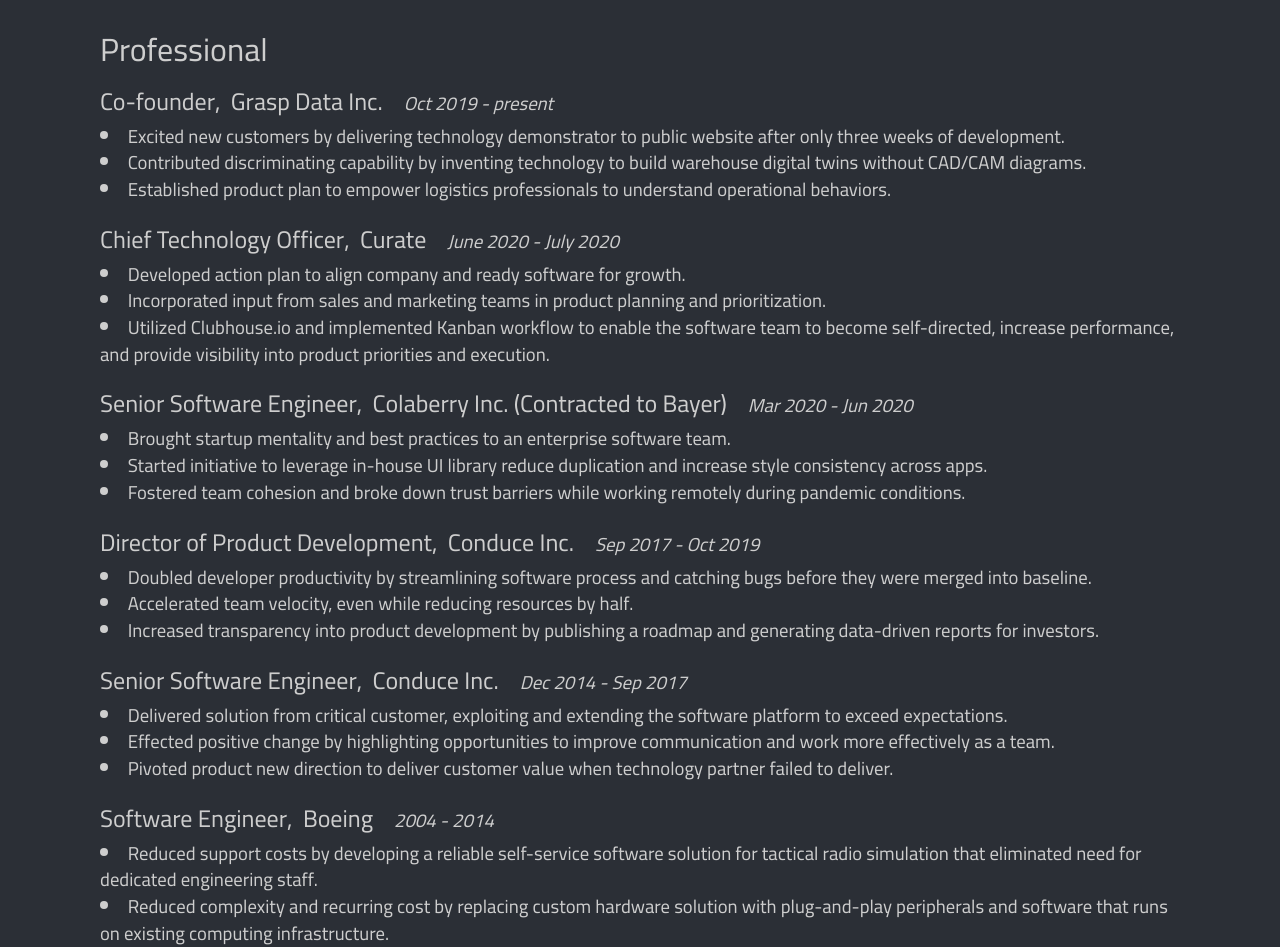
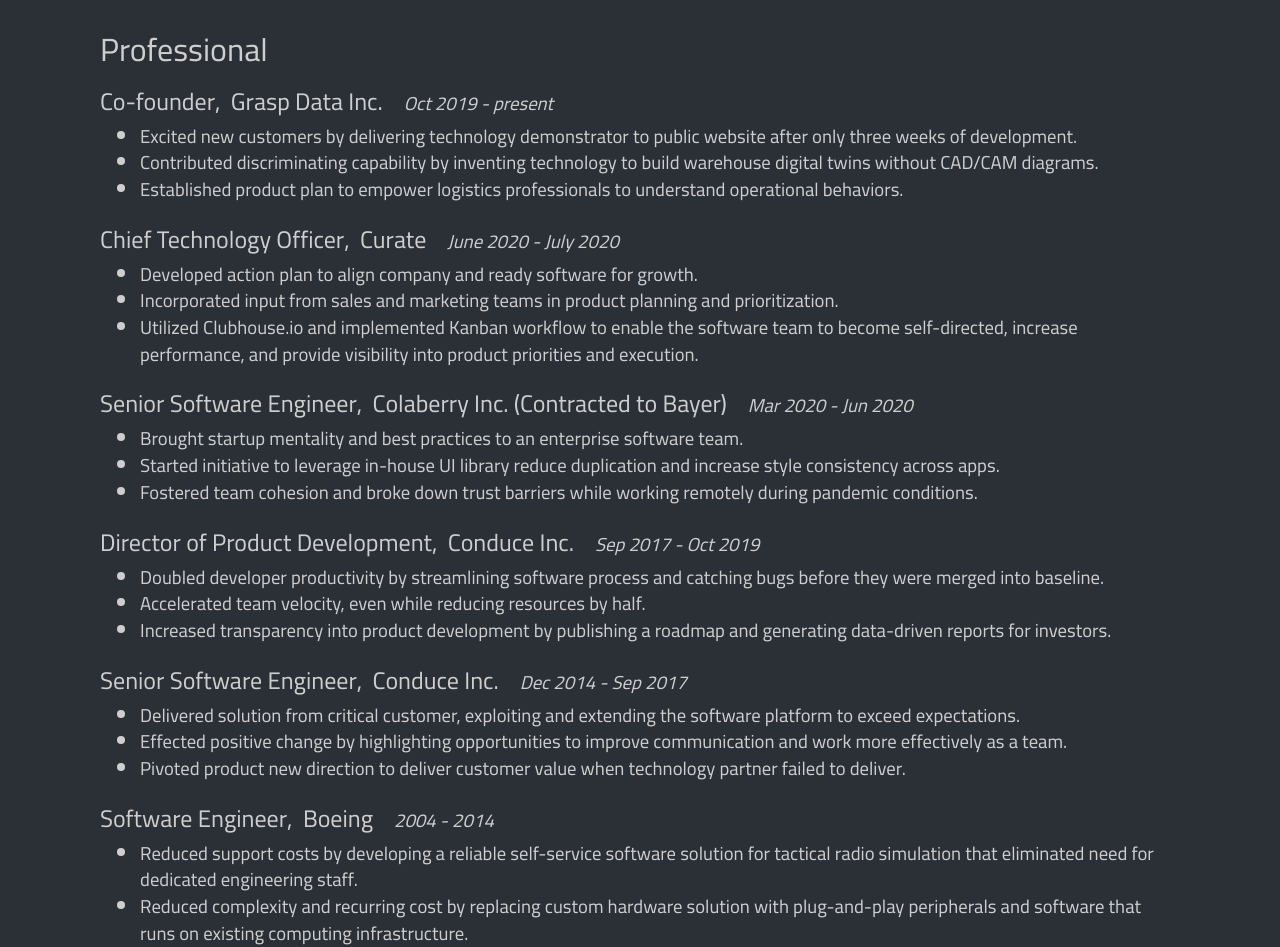
Before and after one commit to kevinvanleer/resume, a React (Create React App) app: page / in a window 1280 px wide. Shown: the part 388-1335 px from the top of the page. Built offline with nearby package versions, Linux system fonts and the light colour scheme.

Commit message:
Added lists to pro highlights

```diff
--- a/src/ProfessionalHighlights.js
+++ b/src/ProfessionalHighlights.js
@@ -1,7 +1,7 @@
 import React from 'react';
 
 import Flexbox from './components/layout/Flexbox.js';
-import { Section, Summary, Job, Heading } from './components/resume';
+import { Section, Summary, Job, Heading, List } from './components/resume';
 
 import './font.css';
 
@@ -26,6 +26,7 @@
           company="Grasp Data Inc."
           timespan={['Oct 2019']}
         >
+          <List>
             <li>
               Excited new customers by delivering technology demonstrator to
               public website after only three weeks of development.
@@ -38,6 +39,7 @@
               Established product plan to empower logistics professionals to
               understand operational behaviors.
             </li>
+          </List>
         </Job>
       </Section>
       <Section>
@@ -46,6 +48,7 @@
           company="Curate"
           timespan={['June 2020', 'July 2020']}
         >
+          <List>
             <li>
               Developed action plan to align company and ready software for
               growth.
@@ -55,10 +58,11 @@
               planning and prioritization.
             </li>
             <li>
-            Utilized Clubhouse.io and implemented Kanban workflow to enable the
-            software team to become self-directed, increase performance, and
-            provide visibility into product priorities and execution.
+              Utilized Clubhouse.io and implemented Kanban workflow to enable
+              the software team to become self-directed, increase performance,
+              and provide visibility into product priorities and execution.
             </li>
+          </List>
         </Job>
       </Section>
       <Section>
@@ -67,6 +71,7 @@
           company="Colaberry Inc. (Contracted to Bayer)"
           timespan={['Mar 2020', 'Jun 2020']}
         >
+          <List>
             <li>
               Brought startup mentality and best practices to an enterprise
               software team.
@@ -79,6 +84,7 @@
               Fostered team cohesion and broke down trust barriers while working
               remotely during pandemic conditions.
             </li>
+          </List>
         </Job>
       </Section>
       <Section>
@@ -87,9 +93,10 @@
           company="Conduce Inc."
           timespan={['Sep 2017', 'Oct 2019']}
         >
+          <List>
             <li>
-            Doubled developer productivity by streamlining software process and
-            catching bugs before they were merged into baseline.
+              Doubled developer productivity by streamlining software process
+              and catching bugs before they were merged into baseline.
             </li>
             <li>
               Accelerated team velocity, even while reducing resources by half.
@@ -98,15 +105,17 @@
               Increased transparency into product development by publishing a
               roadmap and generating data-driven reports for investors.
             </li>
+          </List>
         </Job>
         <Job
           title="Senior Software Engineer"
           company="Conduce Inc."
           timespan={['Dec 2014', 'Sep 2017']}
         >
+          <List>
             <li>
-            Delivered solution from critical customer, exploiting and extending
-            the software platform to exceed expectations.
+              Delivered solution from critical customer, exploiting and
+              extending the software platform to exceed expectations.
             </li>
             <li>
               Effected positive change by highlighting opportunities to improve
@@ -116,6 +125,7 @@
               Pivoted product new direction to deliver customer value when
               technology partner failed to deliver.
             </li>
+          </List>
         </Job>
       </Section>
       <Section>
@@ -124,10 +134,11 @@
           company="Boeing"
           timespan={['2004', '2014']}
         >
+          <List>
             <li>
-            Reduced support costs by developing a reliable self-service software
-            solution for tactical radio simulation that eliminated need for
-            dedicated engineering staff.
+              Reduced support costs by developing a reliable self-service
+              software solution for tactical radio simulation that eliminated
+              need for dedicated engineering staff.
             </li>
             <li>
               Reduced complexity and recurring cost by replacing custom hardware
@@ -140,6 +151,7 @@
               development principles and treating team members with care and
               respect.
             </li>
+          </List>
         </Job>
       </Section>
     </>
```
Lines whose indentation alone changed are shown as unchanged.
